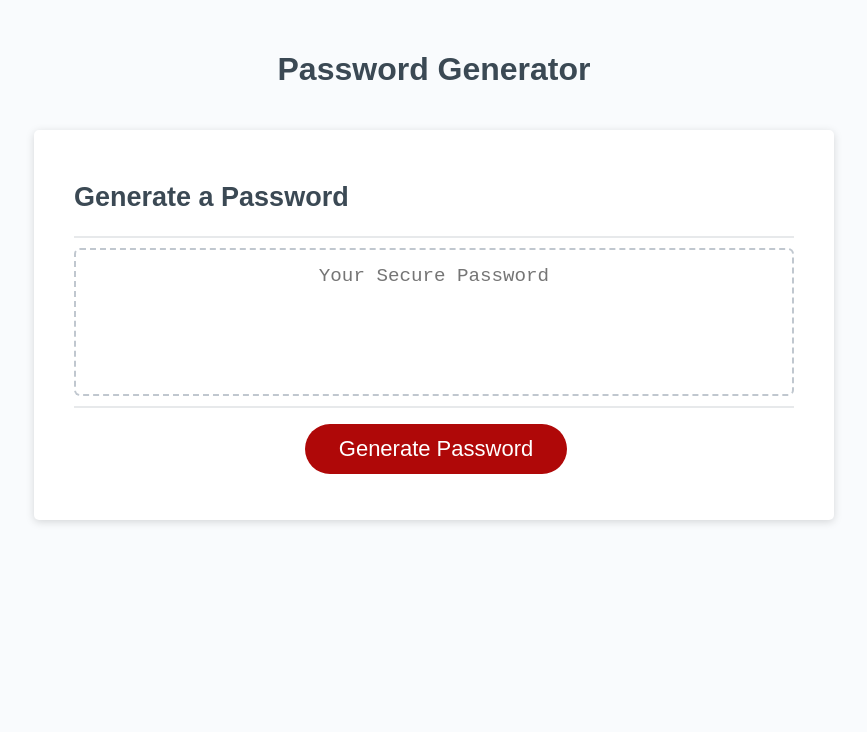
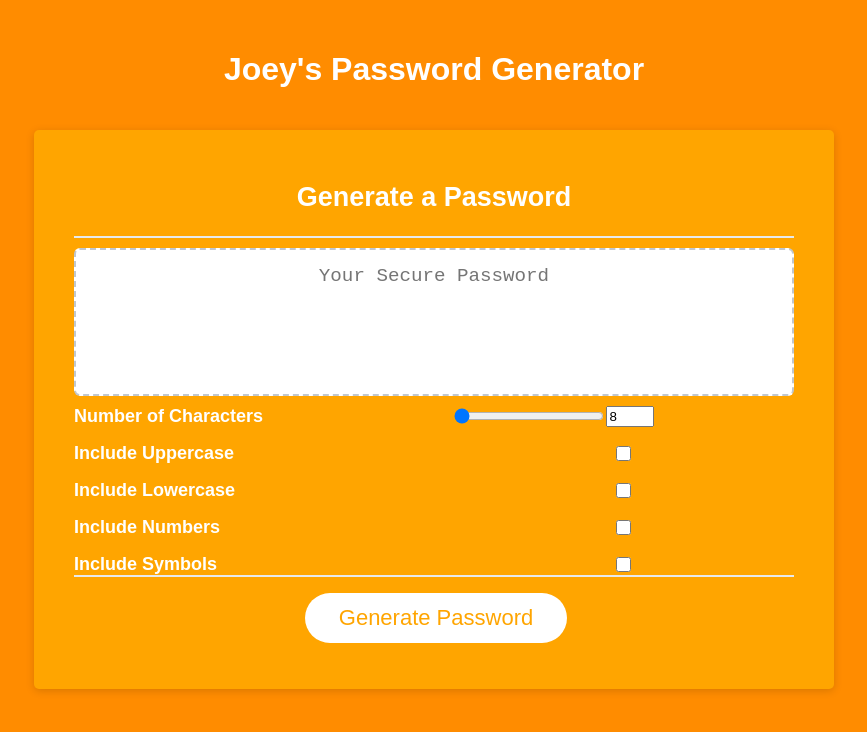
Before and after one commit to Joey-Ramos/password-generator, a plain HTML site: page Develop/index.html in a window 1280 px wide. Shown: the whole page, without its empty margins (206-1073 px from the left). Drawn offline with Linux system fonts and the light colour scheme.

Commit message:
added checkboxes and colors

```diff
--- a/Develop/index.html
+++ b/Develop/index.html
@@ -10,7 +10,7 @@
   <body>
     <div class="wrapper">
       <header>
-        <h1>Password Generator</h1>
+        <h1>Joey's Password Generator</h1>
       </header>
       <div class="card">
         <div class="card-header">
@@ -24,8 +24,29 @@
             aria-label="Generated Password"
           ></textarea>
         </div>
+        <div class="passwordOptions">
+
+          <label for="">Number of Characters</label>
+          <div class="character-Amount-Conatiner">
+            <input class="slider" type="range" min="8" max="128" value="8" id="characterAmountRange">
+            <input class="numberBox" type="number" min="8" max="128" value="8" id="characterAmountRange">
+          </div>
+
+          <label for="includeUpperCase">Include Uppercase</label>
+          <input type="checkbox" id="includeUpperCase">
+
+          <label for="includeLowerCase">Include Lowercase</label>
+          <input type="checkbox" id="includeLowerCase">
+
+          <label for="includeNumbers">Include Numbers</label>
+          <input type="checkbox" id="includeNumbers">
+
+          <label for="includeSymbols">Include Symbols</label>
+          <input type="checkbox" id="includeSymbols">
+
+        </div>
         <div class="card-footer">
-          <button id="generate" class="btn">Generate Password</button>
+          <button type="submit" id="generate" class="btn">Generate Password</button>
         </div>
       </div>
     </div>
--- a/Develop/script.js
+++ b/Develop/script.js
@@ -1,5 +1,4 @@
 // Assignment code here
-
 
 // Get references to the #generate element
 var generateBtn = document.querySelector("#generate");
--- a/Develop/style.css
+++ b/Develop/style.css
@@ -14,7 +14,7 @@ body,
 
 body {
   font-family: sans-serif;
-  background-color: #f9fbfd;
+  background-color: darkorange;
 }
 
 .wrapper {
@@ -27,11 +27,11 @@ header {
   text-align: center;
   padding: 20px;
   padding-top: 0px;
-  color: hsl(206, 17%, 28%);
+  color: white;
 }
 
 .card {
-  background-color: hsl(0, 0%, 100%);
+  background-color: orange;
   border-radius: 5px;
   border-width: 1px;
   box-shadow: rgba(0, 0, 0, 0.15) 0px 2px 8px 0px;
@@ -42,6 +42,10 @@ header {
   padding: 30px 40px;
 }
 
+.card-header {
+  color: white;
+  text-align: center;
+}
 .card-header::after {
   content: " ";
   display: block;
@@ -74,11 +78,11 @@ header {
 
 .btn {
   border: none;
-  background-color: hsl(360, 91%, 36%);
+  background-color: white;
   border-radius: 25px;
   box-shadow: rgba(0, 0, 0, 0.1) 0px 1px 6px 0px rgba(0, 0, 0, 0.2) 0px 1px 1px
     0px;
-  color: hsl(0, 0%, 100%);
+  color: orange;
   display: inline-block;
   font-size: 22px;
   line-height: 22px;
@@ -86,6 +90,11 @@ header {
   padding: 14px 34px;
   text-align: center;
   cursor: pointer;
+}
+
+.btn:hover {
+  background-color: darkorange;
+  color: white;
 }
 
 button[disabled] {
@@ -118,6 +127,28 @@ button[disabled] {
   overflow: hidden;
 }
 
+.passwordOptions {
+  display: grid;
+  grid-template-columns: auto auto;
+  row-gap: 1rem;
+  column-gap: 3rem;
+  font-weight: bold;
+  color: white;
+}
+
+.slider {
+  width: 150px;
+}
+
+.numberBox {
+  width: 3rem;
+}
+
+.character-Amount-Conatiner {
+  display: flex;
+  align-items: center;
+}
+
 @media (max-width: 690px) {
   .btn {
     font-size: 1rem;
```
